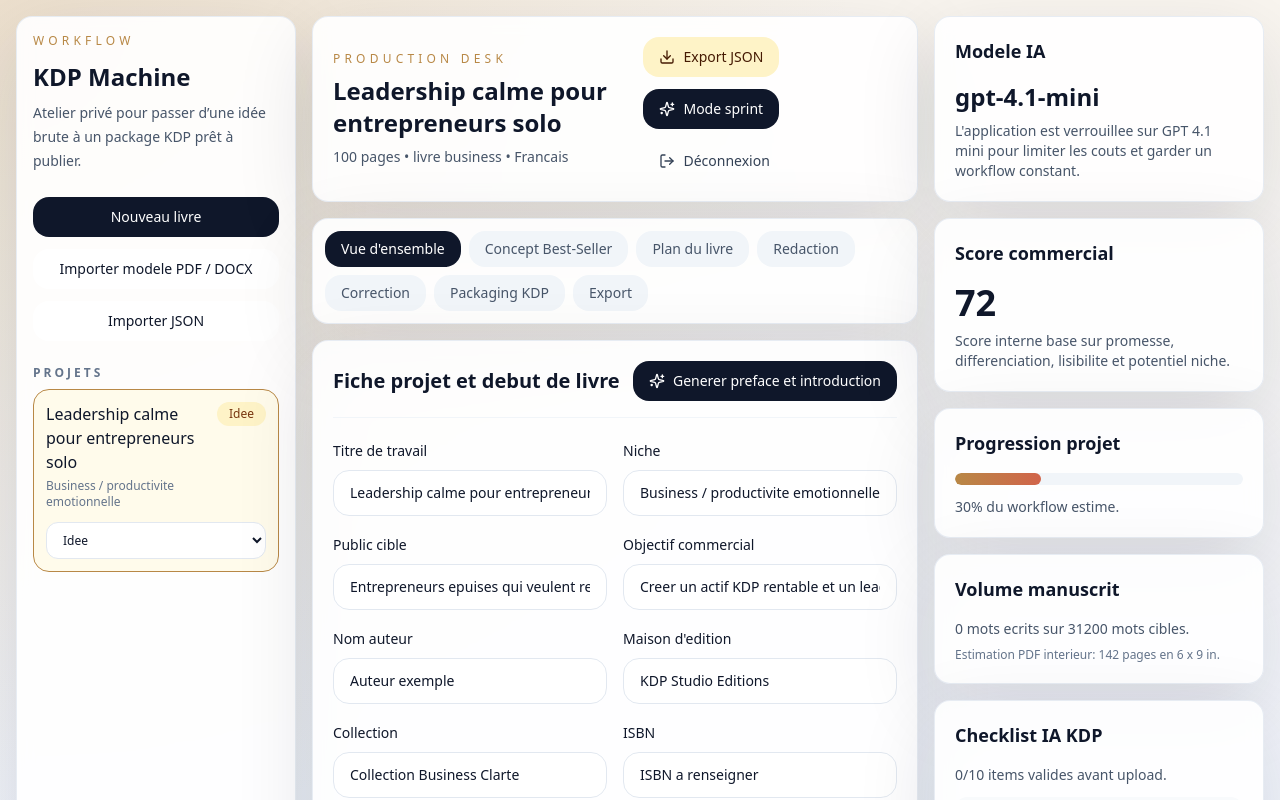
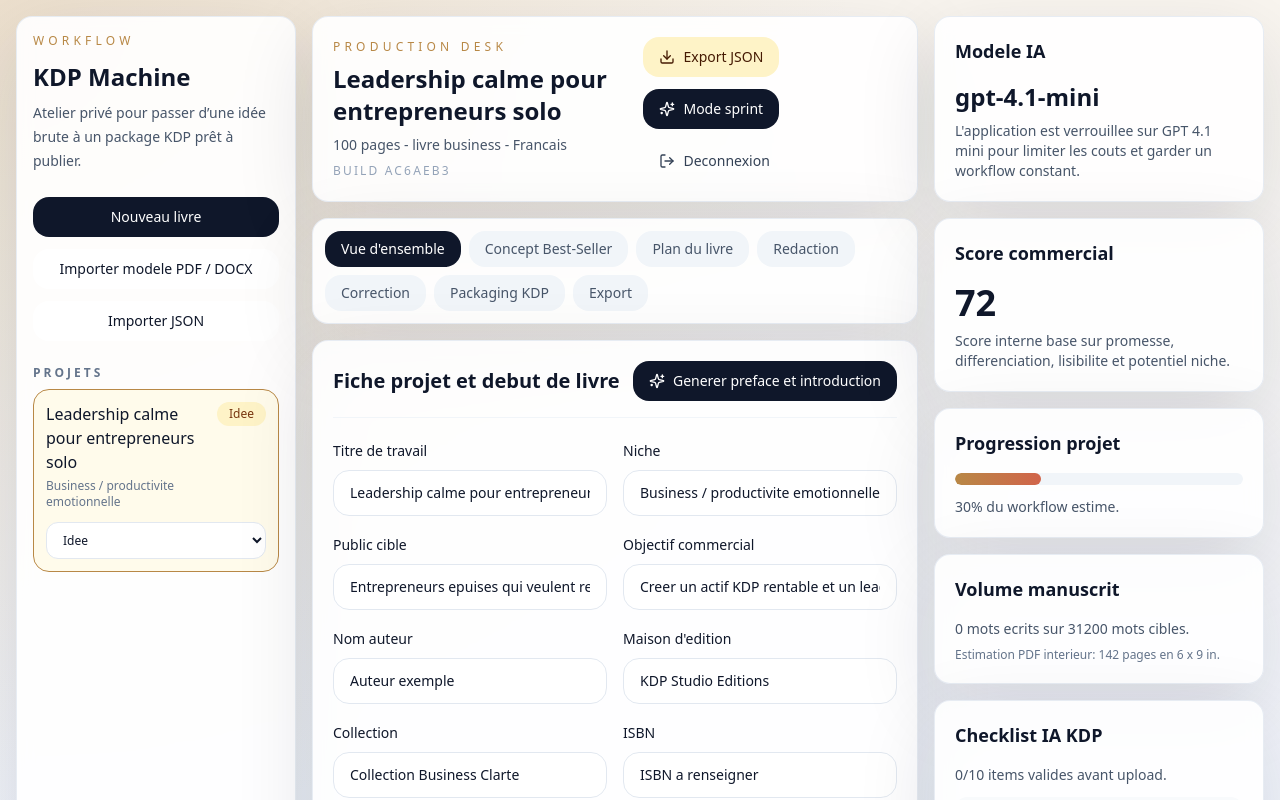
Before and after one commit to SOMOSCAPITALAPP/KDP-Domination-Machine, a Next.js app: page / in a window 1280 px wide. Shown: the top 800 px of the page. Built offline with nearby package versions, Linux system fonts and the light colour scheme.

Commit message:
Add visible build marker for deployment debugging

```diff
--- a/src/components/layout/topbar.tsx
+++ b/src/components/layout/topbar.tsx
@@ -3,6 +3,8 @@
 import { Download, LogOut, Sparkles } from "lucide-react";
 import { Button } from "@/components/ui/button";
 import type { BookProject } from "@/lib/types";
+
+const APP_BUILD = "ac6aeb3";
 
 type TopbarProps = {
   activeProject: BookProject | null;
@@ -19,8 +21,10 @@ export function Topbar({ activeProject, projects, onLogout }: TopbarProps) {
     const anchor = document.createElement("a");
     anchor.href = url;
     anchor.download = "kdp-projects.json";
+    document.body.appendChild(anchor);
     anchor.click();
-    URL.revokeObjectURL(url);
+    anchor.remove();
+    window.setTimeout(() => URL.revokeObjectURL(url), 1500);
   }
 
   return (
@@ -28,12 +32,15 @@ export function Topbar({ activeProject, projects, onLogout }: TopbarProps) {
       <div>
         <p className="text-xs uppercase tracking-[0.35em] text-gold">Production desk</p>
         <h2 className="mt-2 text-2xl font-semibold text-ink">
-          {activeProject?.title ?? "Sélectionne un projet"}
+          {activeProject?.title ?? "Selectionne un projet"}
         </h2>
         <p className="mt-2 text-sm text-slate-600">
           {activeProject
-            ? `${activeProject.format} • ${activeProject.type} • ${activeProject.language}`
-            : "Crée un nouveau livre pour commencer."}
+            ? `${activeProject.format} - ${activeProject.type} - ${activeProject.language}`
+            : "Cree un nouveau livre pour commencer."}
+        </p>
+        <p className="mt-2 text-xs uppercase tracking-[0.18em] text-slate-400">
+          Build {APP_BUILD}
         </p>
       </div>
       <div className="flex flex-wrap gap-3">
@@ -47,7 +54,7 @@ export function Topbar({ activeProject, projects, onLogout }: TopbarProps) {
         </Button>
         <Button variant="ghost" onClick={() => void onLogout()}>
           <LogOut className="mr-2 h-4 w-4" />
-          Déconnexion
+          Deconnexion
         </Button>
       </div>
     </header>
```
